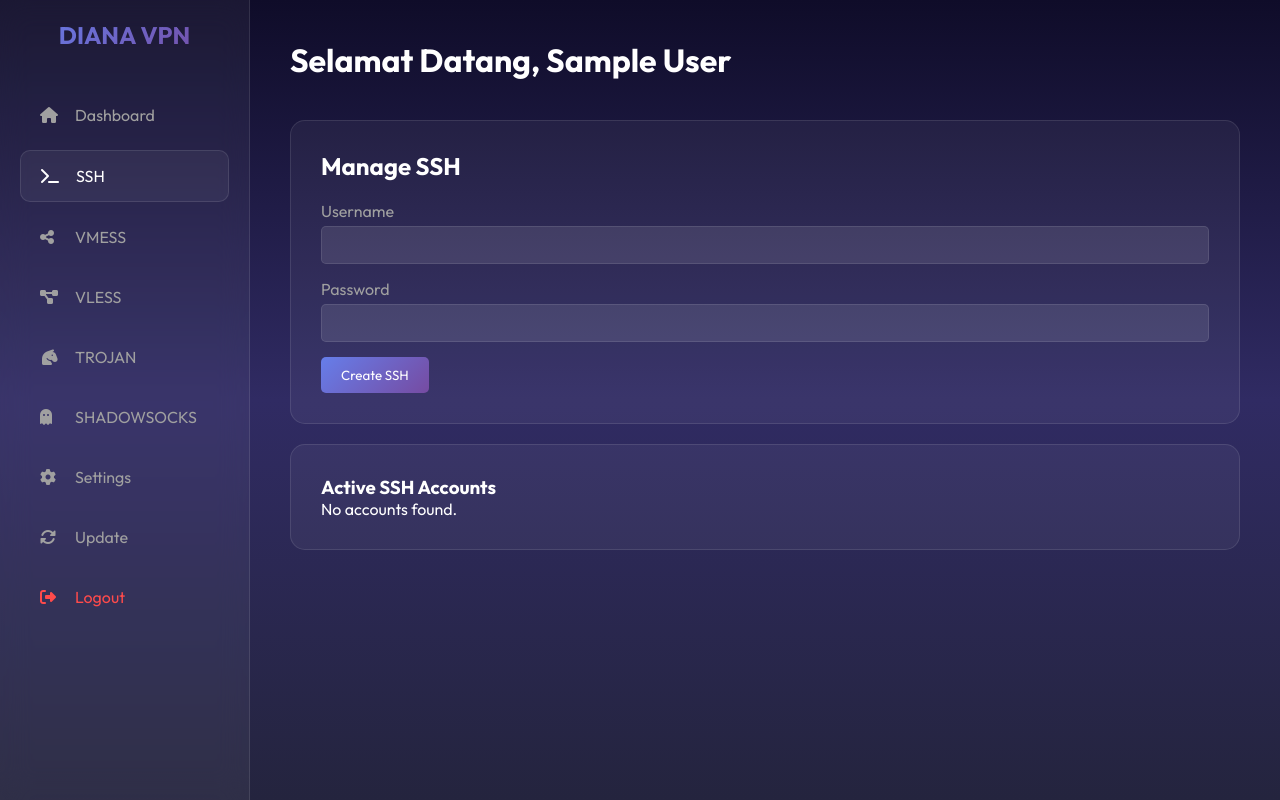
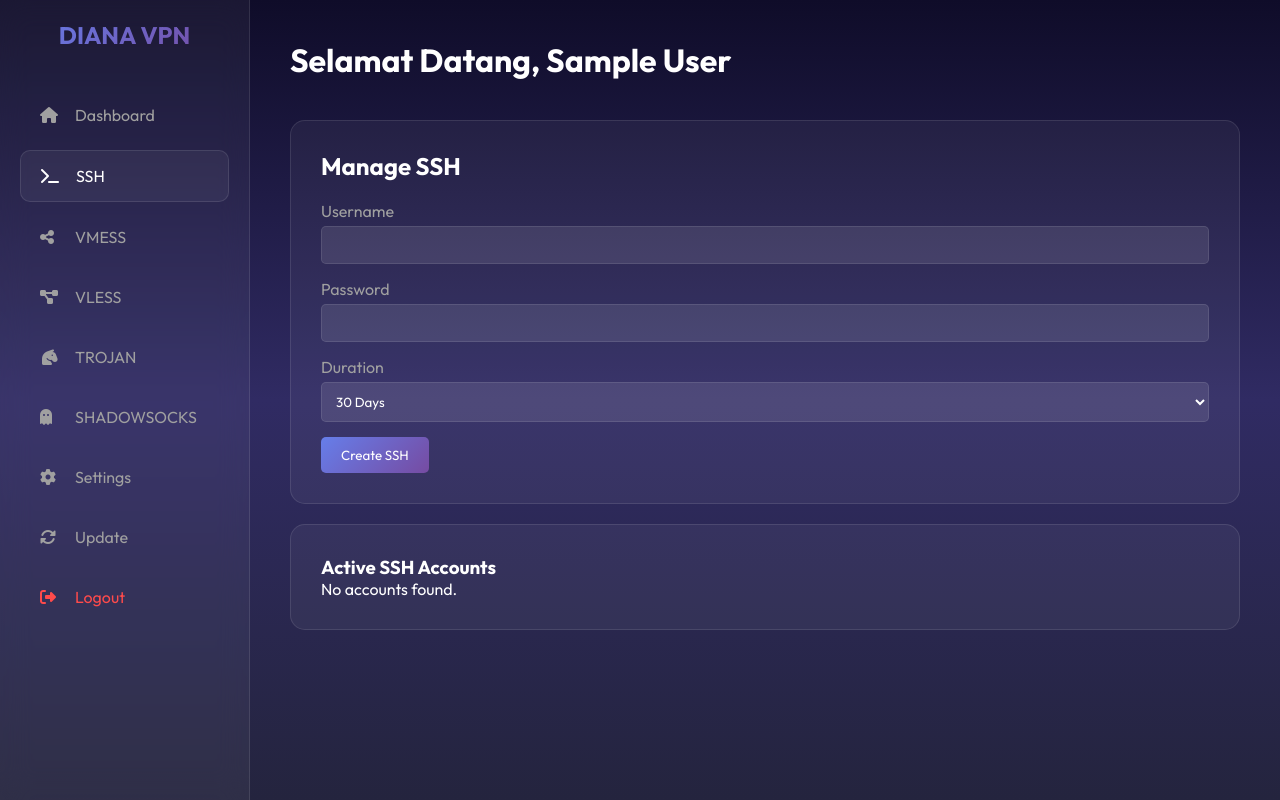
Before and after one commit to 2026musik-code/ofsweb, a Flask app: page /dashboard in a window 1280 px wide, after a click on "SSH". Run offline with Flask 3, Linux system fonts and the light colour scheme; the visitor is signed in with stand-in values (Sample User, id 1); data that the repository does not hold is empty.

Commit message:
feat: Add duration selection and fix VLESS link display
- Add duration selection (3, 7, 15, 30 days) to all account creation forms.
- Update `app.py` to calculate and store account expiry based on duration.
- Update `dashboard.html` to display account expiry and provide "View" buttons for links.
- Ensure VLESS links are easily accessible via the UI.

Co-authored-by: 2026musik-code <254048407+2026musik-code@users.noreply.github.com>

```diff
--- a/app.py
+++ b/app.py
@@ -8,6 +8,7 @@ import subprocess
 import uuid
 import json
 import base64
+from datetime import datetime, timedelta
 
 app = Flask(__name__)
 app.config['SECRET_KEY'] = os.environ.get('SECRET_KEY', 'diana-vpn-secret-key-change-me')
@@ -184,18 +185,30 @@ def create_account():
     acc_type = data.get('type')
     username = data.get('username')
     password = data.get('password')
+    duration = data.get('duration')
 
     if not username:
         return jsonify({'success': False, 'message': 'Username required'}), 400
+
+    if not duration:
+        duration = 30
+    else:
+        try:
+            duration = int(duration)
+        except:
+            duration = 30
 
     # Check if username exists for this type
     if VPNAccount.query.filter_by(username=username, account_type=acc_type).first():
          return jsonify({'success': False, 'message': 'Username already exists'}), 400
 
+    expiry_date = datetime.utcnow() + timedelta(days=duration)
+
     new_acc = VPNAccount(
         user_id=current_user.id,
         account_type=acc_type,
-        username=username
+        username=username,
+        expiry=expiry_date
     )
 
     # Mock Logic for different types
@@ -206,7 +219,7 @@ def create_account():
         new_acc.uuid = str(uuid.uuid4())
         new_acc.port = 443
         new_acc.protocol = 'ws' # default to ws tls as requested
-        new_acc.domain = 'example.com'
+        # new_acc.domain = 'example.com'
 
     db.session.add(new_acc)
     db.session.commit()
@@ -267,7 +280,8 @@ def list_accounts():
             'id': acc.id,
             'username': acc.username,
             'details': details,
-            'links': links
+            'links': links,
+            'expiry': acc.expiry.strftime('%Y-%m-%d') if acc.expiry else 'N/A'
         })
 
     return jsonify({'accounts': acc_list})
--- a/templates/dashboard.html
+++ b/templates/dashboard.html
@@ -283,6 +283,15 @@
                     <label>Password</label>
                     <input type="text" class="form-control" id="ssh-pass">
                 </div>
+                <div class="form-group">
+                    <label>Duration</label>
+                    <select class="form-control" id="ssh-duration">
+                        <option value="3">3 Days</option>
+                        <option value="7">7 Days</option>
+                        <option value="15">15 Days</option>
+                        <option value="30" selected>30 Days</option>
+                    </select>
+                </div>
                 <button class="btn" onclick="createAccount('ssh')">Create SSH</button>
             </div>
             <div class="card">
@@ -298,6 +307,15 @@
                     <label>Username</label>
                     <input type="text" class="form-control" id="vmess-user">
                 </div>
+                <div class="form-group">
+                    <label>Duration</label>
+                    <select class="form-control" id="vmess-duration">
+                        <option value="3">3 Days</option>
+                        <option value="7">7 Days</option>
+                        <option value="15">15 Days</option>
+                        <option value="30" selected>30 Days</option>
+                    </select>
+                </div>
                 <button class="btn" onclick="createAccount('vmess')">Create VMESS</button>
             </div>
             <div class="card">
@@ -309,6 +327,15 @@
         <div id="vless" class="section">
             <div class="card"><h2>Manage VLESS</h2>
             <div class="form-group"><label>Username</label><input type="text" class="form-control" id="vless-user"></div>
+            <div class="form-group">
+                <label>Duration</label>
+                <select class="form-control" id="vless-duration">
+                    <option value="3">3 Days</option>
+                    <option value="7">7 Days</option>
+                    <option value="15">15 Days</option>
+                    <option value="30" selected>30 Days</option>
+                </select>
+            </div>
             <button class="btn" onclick="createAccount('vless')">Create VLESS</button></div>
             <div class="card"><h3>Active VLESS Accounts</h3><div id="vless-list">Loading...</div></div>
         </div>
@@ -316,6 +343,15 @@
         <div id="trojan" class="section">
             <div class="card"><h2>Manage TROJAN</h2>
             <div class="form-group"><label>Username</label><input type="text" class="form-control" id="trojan-user"></div>
+            <div class="form-group">
+                <label>Duration</label>
+                <select class="form-control" id="trojan-duration">
+                    <option value="3">3 Days</option>
+                    <option value="7">7 Days</option>
+                    <option value="15">15 Days</option>
+                    <option value="30" selected>30 Days</option>
+                </select>
+            </div>
             <button class="btn" onclick="createAccount('trojan')">Create TROJAN</button></div>
             <div class="card"><h3>Active TROJAN Accounts</h3><div id="trojan-list">Loading...</div></div>
         </div>
@@ -324,6 +360,15 @@
             <div class="card"><h2>Manage SHADOWSOCKS</h2>
             <div class="form-group"><label>Username</label><input type="text" class="form-control" id="ss-user"></div>
              <div class="form-group"><label>Password</label><input type="text" class="form-control" id="ss-pass"></div>
+             <div class="form-group">
+                <label>Duration</label>
+                <select class="form-control" id="ss-duration">
+                    <option value="3">3 Days</option>
+                    <option value="7">7 Days</option>
+                    <option value="15">15 Days</option>
+                    <option value="30" selected>30 Days</option>
+                </select>
+            </div>
             <button class="btn" onclick="createAccount('ss')">Create SS</button></div>
             <div class="card"><h3>Active SS Accounts</h3><div id="ss-list">Loading...</div></div>
         </div>
@@ -411,6 +456,7 @@
         async function createAccount(type) {
             const user = document.getElementById(type + '-user').value;
             const pass = document.getElementById(type + '-pass') ? document.getElementById(type + '-pass').value : null;
+            const duration = document.getElementById(type + '-duration') ? document.getElementById(type + '-duration').value : 30;
 
             if(!user) return showToast('Username required', 'error');
 
@@ -418,7 +464,7 @@
                 const res = await fetch('/api/account/create', {
                     method: 'POST',
                     headers: {'Content-Type': 'application/json'},
-                    body: JSON.stringify({type, username: user, password: pass})
+                    body: JSON.stringify({type, username: user, password: pass, duration: parseInt(duration)})
                 });
                 const data = await res.json();
                 if(data.success) {
@@ -441,19 +487,22 @@
                     return;
                 }
 
-                let html = '<table><thead><tr><th>Username</th><th>Details</th><th>Links</th><th>Action</th></tr></thead><tbody>';
+                let html = '<table><thead><tr><th>Username</th><th>Expiry</th><th>Details</th><th>Links</th><th>Action</th></tr></thead><tbody>';
                 data.accounts.forEach(acc => {
                     let linkButtons = '';
                     if(acc.links && acc.links.tls) {
                         linkButtons += `<button class="btn" style="padding:5px 10px; margin-right:5px; font-size:0.8rem;" onclick="copyToClipboard('${acc.links.tls}')">Copy TLS</button>`;
+                        linkButtons += `<button class="btn" style="padding:5px 10px; margin-right:5px; font-size:0.8rem; background:#4b76a2;" onclick="prompt('TLS Link:', '${acc.links.tls}')">View TLS</button>`;
                     }
                     if(acc.links && acc.links.nontls) {
                         linkButtons += `<button class="btn" style="padding:5px 10px; margin-right:5px; font-size:0.8rem; background:#4b76a2;" onclick="copyToClipboard('${acc.links.nontls}')">Copy NTLS</button>`;
+                        linkButtons += `<button class="btn" style="padding:5px 10px; margin-right:5px; font-size:0.8rem; background:#4b76a2;" onclick="prompt('NTLS Link:', '${acc.links.nontls}')">View NTLS</button>`;
                     }
                     if(!linkButtons) linkButtons = '-';
 
                     html += `<tr>
                         <td>${escapeHtml(acc.username)}</td>
+                        <td>${escapeHtml(acc.expiry)}</td>
                         <td>${escapeHtml(acc.details)}</td>
                         <td>${linkButtons}</td>
                         <td><button class="btn btn-danger" onclick="deleteAccount(${acc.id}, '${type}')">Delete</button></td>
```
